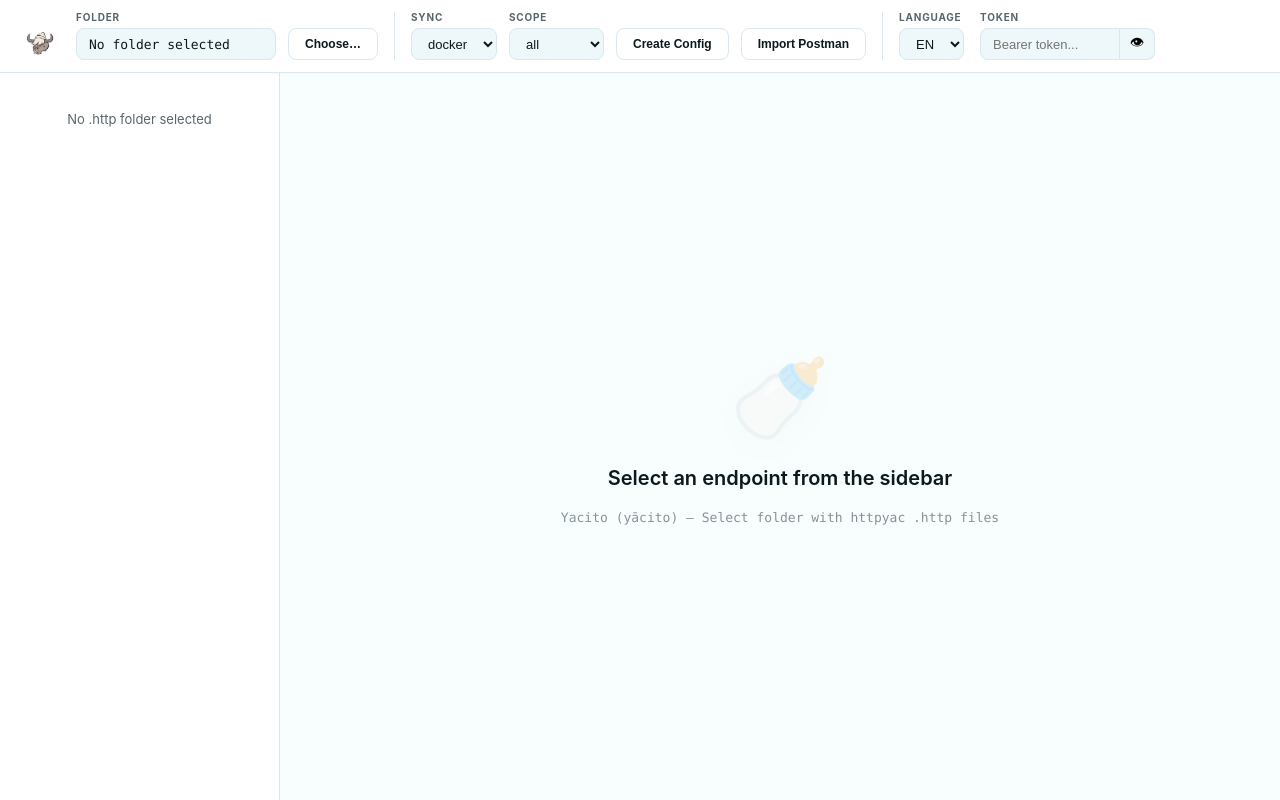
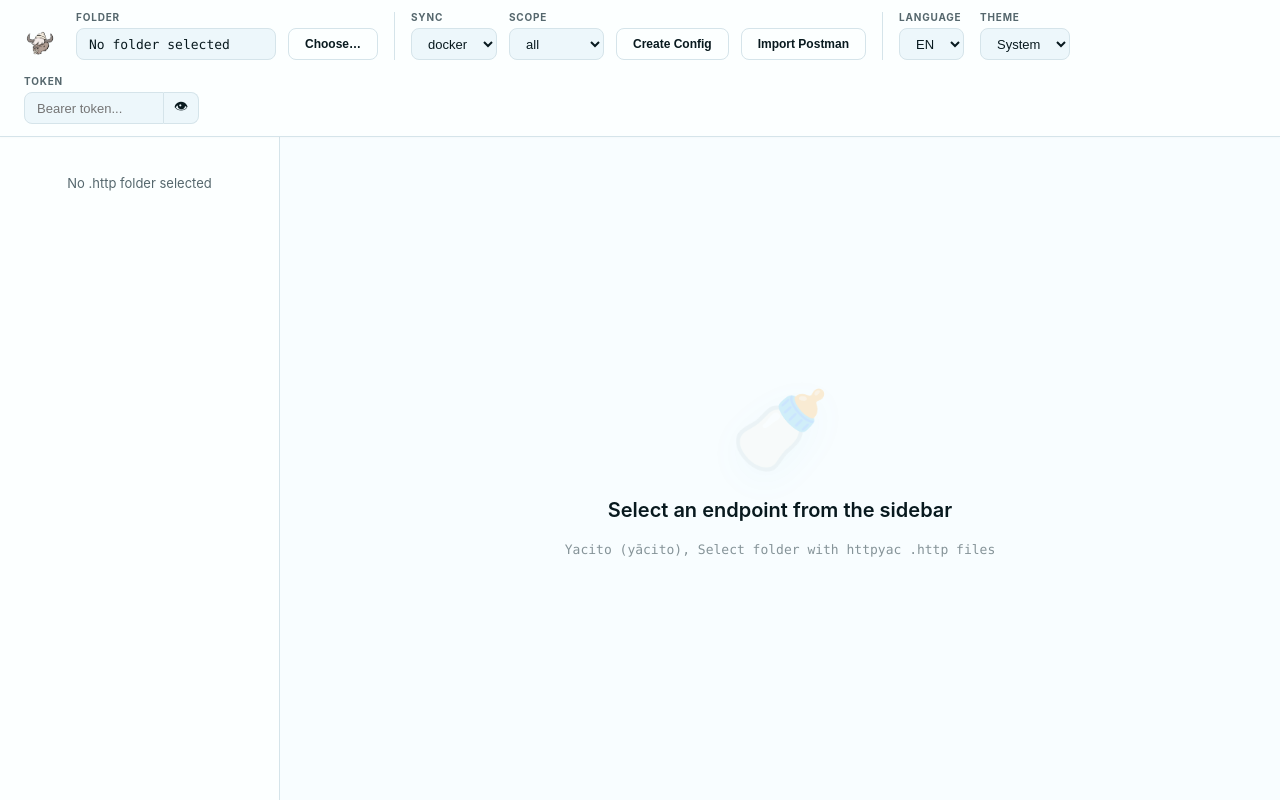
Before and after one commit to guidonaselli/yacito, a SvelteKit app: page / in a window 1280 px wide. Built offline with nearby package versions, Linux system fonts and the light colour scheme.

Commit message:
feat: add consistent dark mode

```diff
--- a/src/app.html
+++ b/src/app.html
@@ -5,6 +5,17 @@
     <link rel="icon" href="%sveltekit.assets%/favicon.png" />
     <meta name="theme-color" content="#16213e" />
     <meta name="viewport" content="width=device-width, initial-scale=1" />
+    <script>
+      (() => {
+        try {
+          const stored = localStorage.getItem('yacito:themePreference') || 'system';
+          const wantsDark = stored === 'dark' || (stored === 'system' && matchMedia('(prefers-color-scheme: dark)').matches);
+          document.documentElement.dataset.theme = wantsDark ? 'dark' : 'light';
+        } catch {
+          document.documentElement.dataset.theme = 'light';
+        }
+      })();
+    </script>
     <title>Yacito</title>
     %sveltekit.head%
   </head>
--- a/src/lib/i18n.ts
+++ b/src/lib/i18n.ts
@@ -37,6 +37,10 @@ const dictionaries = {
     resyncService: 'Resync {service}',
     syncing: 'Syncing…',
     language: 'Language',
+    theme: 'Theme',
+    themeSystem: 'System',
+    themeLight: 'Light',
+    themeDark: 'Dark',
     ok: 'OK',
     exit: 'exit {code}',
     generatorUnavailable: 'Generator not detected',
@@ -85,6 +89,10 @@ const dictionaries = {
     resyncService: 'Resync {service}',
     syncing: 'Sincronizando…',
     language: 'Idioma',
+    theme: 'Tema',
+    themeSystem: 'Sistema',
+    themeLight: 'Claro',
+    themeDark: 'Oscuro',
     ok: 'OK',
     exit: 'exit {code}',
     generatorUnavailable: 'Generador no detectado',
--- a/src/routes/+page.svelte
+++ b/src/routes/+page.svelte
@@ -4,6 +4,8 @@
   import { open } from '@tauri-apps/plugin-dialog';
   import { onMount } from 'svelte';
   import { detectLanguage, languages, translate, type Language, type TranslationKey } from '$lib/i18n';
+
+  type ThemePreference = 'system' | 'light' | 'dark';
 
   interface Endpoint {
     name: string;
@@ -93,6 +95,9 @@
   let loadingRequest = $state(false);
   let choosingDir = $state(false);
   let language = $state<Language>('en');
+  let themePreference = $state<ThemePreference>('system');
+  let systemPrefersDark = $state(false);
+  let activeTheme = $derived(themePreference === 'system' ? (systemPrefersDark ? 'dark' : 'light') : themePreference);
   let searchQuery = $state('');
   let importingPostman = $state(false);
   let importedFile = $state<string | null>(null);
@@ -130,6 +135,11 @@
   }
 
   $effect(() => writeSetting('language', language));
+  $effect(() => writeSetting('themePreference', themePreference));
+  $effect(() => {
+    if (typeof document === 'undefined') return;
+    document.documentElement.dataset.theme = activeTheme;
+  });
   $effect(() => writeSetting('selectedEnv', selectedEnv));
   $effect(() => writeSetting('tokenVisible', tokenVisible));
   $effect(() => writeSetting('traceHeight', traceHeight));
@@ -372,12 +382,12 @@
 
   function methodColor(m: string): string {
     const c: Record<string, string> = {
-      GET: 'oklch(60% 0.12 230)',    /* Blue */
-      POST: 'oklch(65% 0.15 150)',   /* Green */
-      PUT: 'oklch(70% 0.15 70)',     /* Orange/Yellow */
-      DELETE: 'oklch(60% 0.18 30)',  /* Red/Coral */
-      PATCH: 'oklch(65% 0.12 180)',  /* Teal */
-      HEAD: 'oklch(55% 0.12 300)',   /* Purple */
+      GET: 'var(--method-get)',
+      POST: 'var(--method-post)',
+      PUT: 'var(--method-put)',
+      DELETE: 'var(--method-delete)',
+      PATCH: 'var(--method-patch)',
+      HEAD: 'var(--method-head)',
     };
     return c[m.toUpperCase()] ?? 'var(--color-text-dim)';
   }
@@ -392,9 +402,22 @@
     return t('resyncAll');
   }
 
+  function isThemePreference(value: string | null): value is ThemePreference {
+    return value === 'system' || value === 'light' || value === 'dark';
+  }
+
   onMount(async () => {
     const storedLanguage = readSetting('language') as Language | null;
+    const storedTheme = readSetting('themePreference');
     language = storedLanguage && languages.includes(storedLanguage) ? storedLanguage : detectLanguage();
+    themePreference = isThemePreference(storedTheme) ? storedTheme : 'system';
+    if (typeof window !== 'undefined' && 'matchMedia' in window) {
+      const media = window.matchMedia('(prefers-color-scheme: dark)');
+      systemPrefersDark = media.matches;
+      media.addEventListener('change', (event) => {
+        systemPrefersDark = event.matches;
+      });
+    }
     selectedEnv = readSetting('selectedEnv') ?? '';
     tokenVisible = readSetting('tokenVisible') === 'true';
     traceHeight = readSetting('traceHeight') ?? defaultTraceHeight;
@@ -407,7 +430,7 @@
   });
 </script>
 
-<div class="app">
+<div class="app" data-theme={activeTheme}>
   <header>
     <div class="toolbar">
       <div class="folder-group">
@@ -477,6 +500,14 @@
           {#each languages as lang}
             <option value={lang}>{lang.toUpperCase()}</option>
           {/each}
+        </select>
+      </label>
+      <label class="field">
+        <span>{t('theme')}</span>
+        <select bind:value={themePreference}>
+          <option value="system">{t('themeSystem')}</option>
+          <option value="light">{t('themeLight')}</option>
+          <option value="dark">{t('themeDark')}</option>
         </select>
       </label>
       <label class="field token-field">
@@ -598,7 +629,7 @@
         <div class="empty-panel">
           <div class="empty-icon">🍼</div>
           <p>{t('selectEndpoint')}</p>
-          <small>{t('appName')} (yācito) — {t('selectFolderTitle')}</small>
+          <small>{t('appName')} (yācito), {t('selectFolderTitle')}</small>
           {#if apiHttpDir}<code style="margin-top: 10px; opacity: 0.5;">{apiHttpDir}</code>{/if}
           {#if syncResult}
             <div class="sync-log empty-sync-log" class:sync-log-err={syncResult.exit_code !== 0}>
@@ -628,22 +659,36 @@
 </div>
 
 <style>
-  :root {
+  :global(:root) {
     /* Evolved Soft UI Palette - Modern & Baby-Easy */
-    --color-bg: oklch(99% 0.005 220);
-    --color-surface: oklch(100% 0 0);
-    --color-surface-alt: oklch(97% 0.01 220);
-    --color-border: oklch(92% 0.015 220);
-    --color-text: oklch(20% 0.02 220);
-    --color-text-dim: oklch(50% 0.02 220);
+    color-scheme: light;
+    --color-bg: oklch(99% 0.006 220);
+    --color-surface: oklch(100% 0.004 220);
+    --color-surface-alt: oklch(97% 0.012 220);
+    --color-border: oklch(91% 0.018 220);
+    --color-text: oklch(20% 0.024 220);
+    --color-text-dim: oklch(50% 0.024 220);
 
     --color-primary: oklch(65% 0.14 225);
     --color-primary-hover: oklch(60% 0.15 225);
-    --color-primary-text: oklch(100% 0 0);
+    --color-primary-text: oklch(99% 0.004 220);
 
     --color-accent: oklch(75% 0.12 180);
     --color-danger: oklch(65% 0.16 30);
     --color-success: oklch(70% 0.14 145);
+
+    --color-code-bg: oklch(98% 0.006 220);
+    --color-primary-tint: color-mix(in oklch, var(--color-primary) 10%, transparent);
+    --color-primary-shadow: color-mix(in oklch, var(--color-primary) 22%, transparent);
+    --color-danger-tint: color-mix(in oklch, var(--color-danger) 7%, transparent);
+    --color-danger-border: color-mix(in oklch, var(--color-danger) 26%, transparent);
+
+    --method-get: oklch(60% 0.12 230);
+    --method-post: oklch(65% 0.15 150);
+    --method-put: oklch(70% 0.15 70);
+    --method-delete: oklch(60% 0.18 30);
+    --method-patch: oklch(65% 0.12 180);
+    --method-head: oklch(55% 0.12 300);
 
     --radius-base: 14px;
     --radius-sm: 8px;
@@ -652,6 +697,41 @@
     --spacing-base: 8px;
     /* Modern Multi-layer Shadow */
     --shadow-soft: 0 2px 4px oklch(0% 0 0 / 0.02), 0 8px 16px -4px oklch(20% 0.05 220 / 0.04);
+    --shadow-focus: 0 12px 30px -10px color-mix(in oklch, var(--color-primary) 16%, transparent);
+  }
+
+  :global(html[data-theme='dark']) {
+    color-scheme: dark;
+    --color-bg: oklch(16% 0.018 230);
+    --color-surface: oklch(20% 0.022 230);
+    --color-surface-alt: oklch(24% 0.026 225);
+    --color-border: oklch(33% 0.03 225);
+    --color-text: oklch(91% 0.014 220);
+    --color-text-dim: oklch(68% 0.028 220);
+
+    --color-primary: oklch(73% 0.12 225);
+    --color-primary-hover: oklch(78% 0.13 225);
+    --color-primary-text: oklch(17% 0.024 230);
+
+    --color-accent: oklch(78% 0.1 180);
+    --color-danger: oklch(72% 0.14 28);
+    --color-success: oklch(76% 0.12 145);
+
+    --color-code-bg: oklch(18% 0.018 230);
+    --color-primary-tint: color-mix(in oklch, var(--color-primary) 16%, transparent);
+    --color-primary-shadow: color-mix(in oklch, var(--color-primary) 20%, transparent);
+    --color-danger-tint: color-mix(in oklch, var(--color-danger) 12%, transparent);
+    --color-danger-border: color-mix(in oklch, var(--color-danger) 34%, transparent);
+
+    --method-get: oklch(76% 0.1 230);
+    --method-post: oklch(78% 0.12 150);
+    --method-put: oklch(80% 0.12 76);
+    --method-delete: oklch(74% 0.14 30);
+    --method-patch: oklch(78% 0.09 180);
+    --method-head: oklch(76% 0.1 300);
+
+    --shadow-soft: 0 1px 1px oklch(0% 0 0 / 0.18), 0 16px 32px -18px oklch(0% 0 0 / 0.42);
+    --shadow-focus: 0 18px 42px -24px color-mix(in oklch, var(--color-primary) 26%, transparent);
   }
 
   :global(*, *::before, *::after) { box-sizing: border-box; margin: 0; padding: 0; }
@@ -665,7 +745,7 @@
     -webkit-font-smoothing: antialiased;
   }
 
-  .app { display: flex; flex-direction: column; height: 100vh; }
+  .app { display: flex; flex-direction: column; height: 100vh; background: var(--color-bg); transition: background-color 180ms ease-out, color 180ms ease-out; }
 
   header {
     display: flex; align-items: center; justify-content: space-between;
@@ -726,7 +806,7 @@
   select:focus, input:focus {
     border-color: var(--color-primary);
     background-color: var(--color-surface);
-    box-shadow: 0 0 0 4px oklch(var(--color-primary) / 0.1);
+    box-shadow: 0 0 0 4px var(--color-primary-tint);
   }
 
   .folder-btn, .resync-btn {
@@ -751,6 +831,7 @@
   .token-wrap input { width: 140px; border-radius: var(--radius-sm) 0 0 var(--radius-sm); height: 32px; }
   .toggle-vis {
     background: var(--color-surface-alt);
+    color: var(--color-text);
     border: 1.5px solid var(--color-border);
     border-left: none;
     border-radius: 0 var(--radius-sm) var(--radius-sm) 0;
@@ -813,7 +894,7 @@
   }
   .ep-btn:hover { background: var(--color-bg); color: var(--color-text); }
   .ep-btn.active {
-    background: oklch(var(--color-primary) / 0.08);
+    background: var(--color-primary-tint);
     color: var(--color-primary);
     font-weight: 700;
   }
@@ -851,12 +932,12 @@
     background: var(--color-primary); color: var(--color-primary-text);
     border: none; border-radius: var(--radius-sm);
     padding: 8px 24px; font-size: 13px; font-weight: 800; cursor: pointer;
-    box-shadow: 0 4px 12px oklch(var(--color-primary) / 0.2);
+    box-shadow: 0 4px 12px var(--color-primary-shadow);
   }
   .send-btn:hover:not(:disabled) {
     background: var(--color-primary-hover);
     transform: translateY(-1px);
-    box-shadow: 0 6px 16px oklch(var(--color-primary) / 0.25);
+    box-shadow: 0 6px 16px var(--color-primary-shadow);
   }
   .send-btn:active:not(:disabled) { transform: translateY(0); }
   .send-btn:disabled { opacity: 0.5; cursor: not-allowed; box-shadow: none; }
@@ -864,7 +945,7 @@
   .send-btn.secondary:hover:not(:disabled) { border-color: var(--color-primary); color: var(--color-primary); }
 
   .dirty-pill {
-    color: var(--color-danger); border: 1.5px solid oklch(var(--color-danger) / 0.2); background: oklch(var(--color-danger) / 0.05);
+    color: var(--color-danger); border: 1.5px solid var(--color-danger-border); background: var(--color-danger-tint);
     border-radius: 999px; padding: 2px 10px; font-size: 10px; font-weight: 700;
     text-transform: uppercase; letter-spacing: 0.05em;
   }
@@ -883,7 +964,7 @@
     box-shadow: var(--shadow-soft);
   }
   .editor-card:focus-within {
-    box-shadow: 0 12px 30px -10px oklch(20% 0.1 220 / 0.08);
+    box-shadow: var(--shadow-focus);
     border-color: var(--color-primary);
   }
 
@@ -914,7 +995,7 @@
   }
 
   .resp { flex: 1; margin: 16px 24px 24px; min-height: 300px; }
-  .resp.resp-err { border-color: oklch(var(--color-danger) / 0.3); }
+  .resp.resp-err { border-color: var(--color-danger-border); }
 
   .ok { color: var(--color-success); font-weight: 800; }
   .err { color: var(--color-danger); font-weight: 800; }
@@ -926,7 +1007,7 @@
   }
   .ok-out { color: var(--color-text); }
   .err-out {
-    color: var(--color-danger); background: oklch(var(--color-danger) / 0.02);
+    color: var(--color-danger); background: var(--color-danger-tint);
     border-bottom: 1px solid var(--color-border); flex-shrink: 0; max-height: 35%;
   }
 
@@ -935,7 +1016,7 @@
     padding: 6px 16px; font-size: 10px; font-weight: 700; text-transform: uppercase; letter-spacing: 0.1em; color: var(--color-text-dim);
   }
   .trace-label:first-child { border-top: none; }
-  .trace-out { color: var(--color-text-dim); flex: 0 0 auto; height: 120px; min-height: 40px; max-height: 60vh; background: oklch(98% 0.005 220); resize: vertical; overflow: auto; margin-bottom: 0; padding-bottom: 8px; }
+  .trace-out { color: var(--color-text-dim); flex: 0 0 auto; height: 120px; min-height: 40px; max-height: 60vh; background: var(--color-code-bg); resize: vertical; overflow: auto; margin-bottom: 0; padding-bottom: 8px; }
 
   .sync-log { margin: 0 32px 24px; max-height: 260px; flex-shrink: 0; }
   .sync-log .out { max-height: 200px; flex: 0 1 auto; }
@@ -949,7 +1030,7 @@
     flex: 1; display: flex; flex-direction: column;
     align-items: center; justify-content: center; gap: 20px; color: var(--color-text-dim);
   }
-  .empty-icon { font-size: 80px; opacity: 0.2; filter: drop-shadow(0 10px 20px oklch(0% 0 0 / 0.1)); }
+  .empty-icon { font-size: 80px; opacity: 0.2; filter: drop-shadow(0 10px 20px color-mix(in oklch, var(--color-primary) 18%, transparent)); }
   .empty-panel p { font-size: 20px; font-weight: 600; color: var(--color-text); }
   .empty-panel small { font-family: ui-monospace, SFMono-Regular, Menlo, Monaco, Consolas, monospace; font-size: 13px; opacity: 0.7; }
 </style>
```
Also changed, not shown: 1 other file (tests, documents, lock files or other folders).
